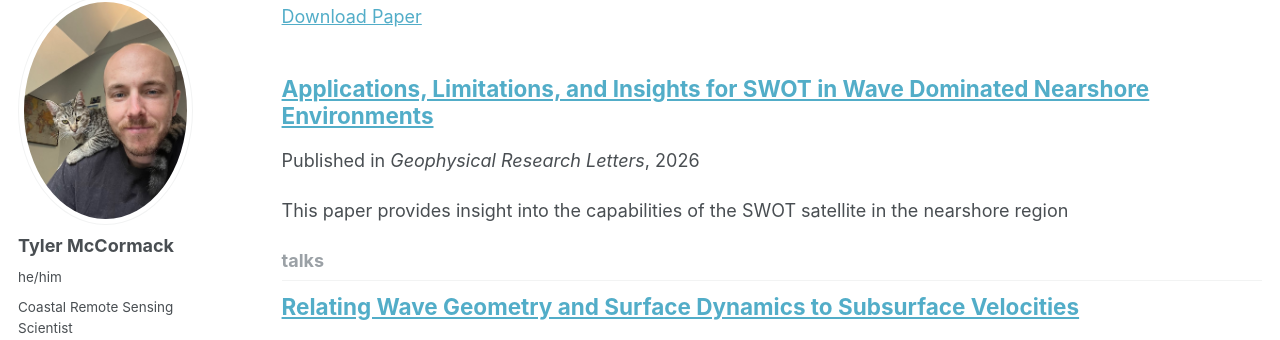
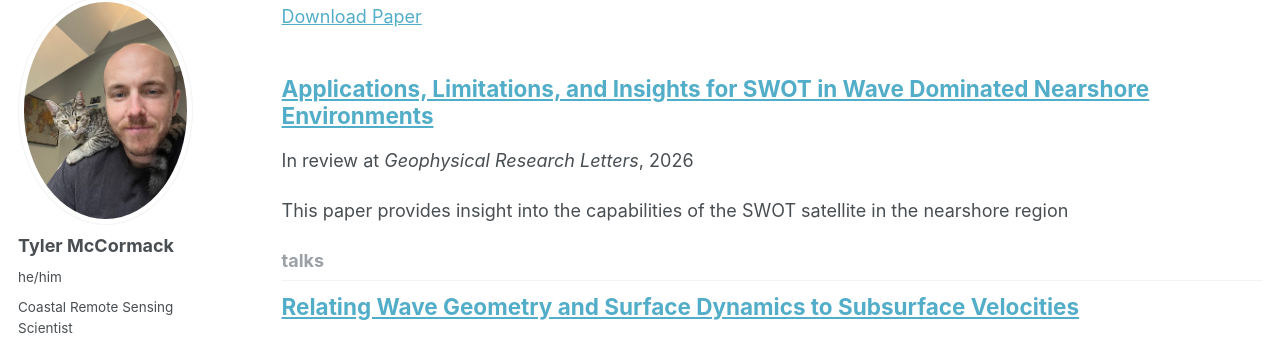
Before and after one commit to tylermccormack-research/tylermccormack-research.github.io, a Jekyll site: the page built from _pages/collection-archive.html, in a window 1280 px wide and 900 px high, scrolled down 1371 px. Shown: the part 110-450 px from the top of the window. Built offline with Jekyll 4.4.1, drawn with Linux system fonts in a browser that asks for light colours.

Commit message:
Update archive-single.html

```diff
--- a/_includes/archive-single.html
+++ b/_includes/archive-single.html
@@ -38,10 +38,12 @@
       <p class="page__meta"><i class="fa fa-clock-o" aria-hidden="true"></i> {% include read-time.html %}</p>
     {% endif %}
 
-        {% if post.collection == 'teaching' %}
-          <p> {{ post.type }}, <i>{{ post.venue }}</i>, {{ post.date | default: "1900-01-01" | date: "%Y" }} </p>
-        {% elsif post.collection == 'publications' %}
-          <p>Published in <i>{{ post.venue }}</i>, {{ post.date | default: "1900-01-01" | date: "%Y" }} </p>
+    {% if post.collection == 'teaching' %}
+      <p> {{ post.type }}, <i>{{ post.venue }}</i>, {{ post.date | default: "1900-01-01" | date: "%Y" }} </p>
+    {% elsif post.collection == 'publications' and post.status == 'In review' %}
+      <p>In review at <i>{{ post.venue }}</i>, {{ post.date | default: "1900-01-01" | date: "%Y" }} </p>
+    {% elsif post.collection == 'publications' %}
+  <p>Published in <i>{{ post.venue }}</i>, {{ post.date | default: "1900-01-01" | date: "%Y" }} </p>
         {% elsif post.date %}
          <p class="page__date"><strong><i class="fa fa-fw fa-calendar" aria-hidden="true"></i> {{ site.data.ui-text[site.locale].date_label | default: "Published:" }}</strong> <time datetime="{{ post.date | default: "1900-01-01" | date_to_xmlschema }}">{{ post.date | default: "1900-01-01" | date: "%B %d, %Y" }}</time></p>
         {% endif %}
```
